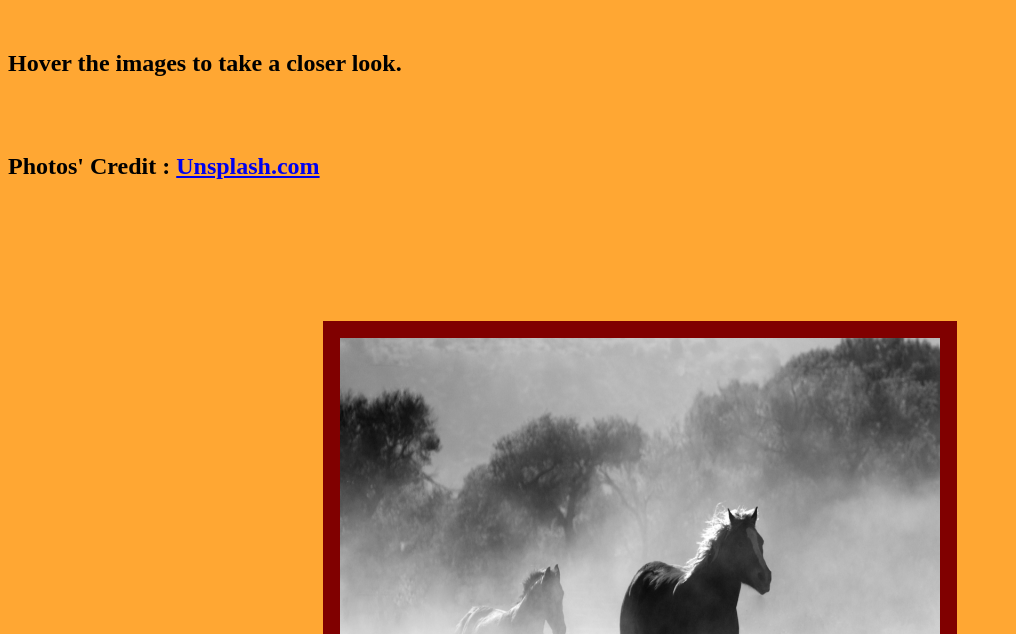
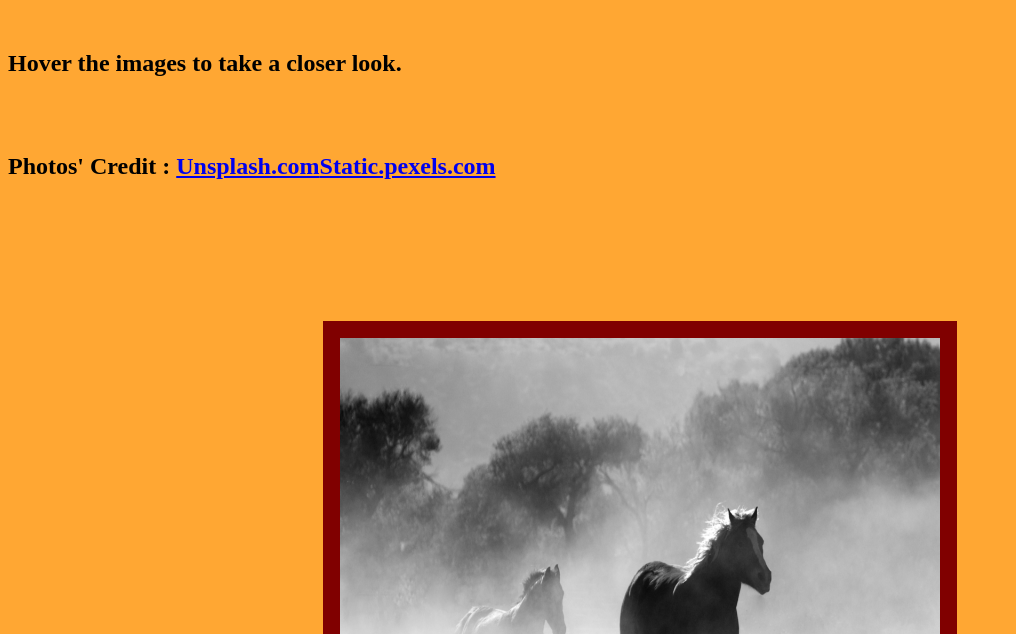
Before and after one commit to Atharv-Rege/wildlife, a plain HTML site: page index.html in a window 1280 px wide. Shown: the part 166-800 px from the top of the page, without its empty margins (0-1016 px from the left). Drawn offline with Linux system fonts and the light colour scheme; a web font is replaced by a local one.

Commit message:
Update index.html

```diff
--- a/index.html
+++ b/index.html
@@ -15,7 +15,7 @@
         <h2>
             Hover the images to take a closer look.
 	</h2><br><br>
-	<h2>Photos' Credit : <a href="unsplash.com">Unsplash.com</a></h2>
+													    <h2>Photos' Credit : <a href="unsplash.com">Unsplash.com</a><a href="static.pexels.com">Static.pexels.com</a></h2>
                 <br><br><br>
                 <div class=container>
                     <img src=./horse.jpg>
```
